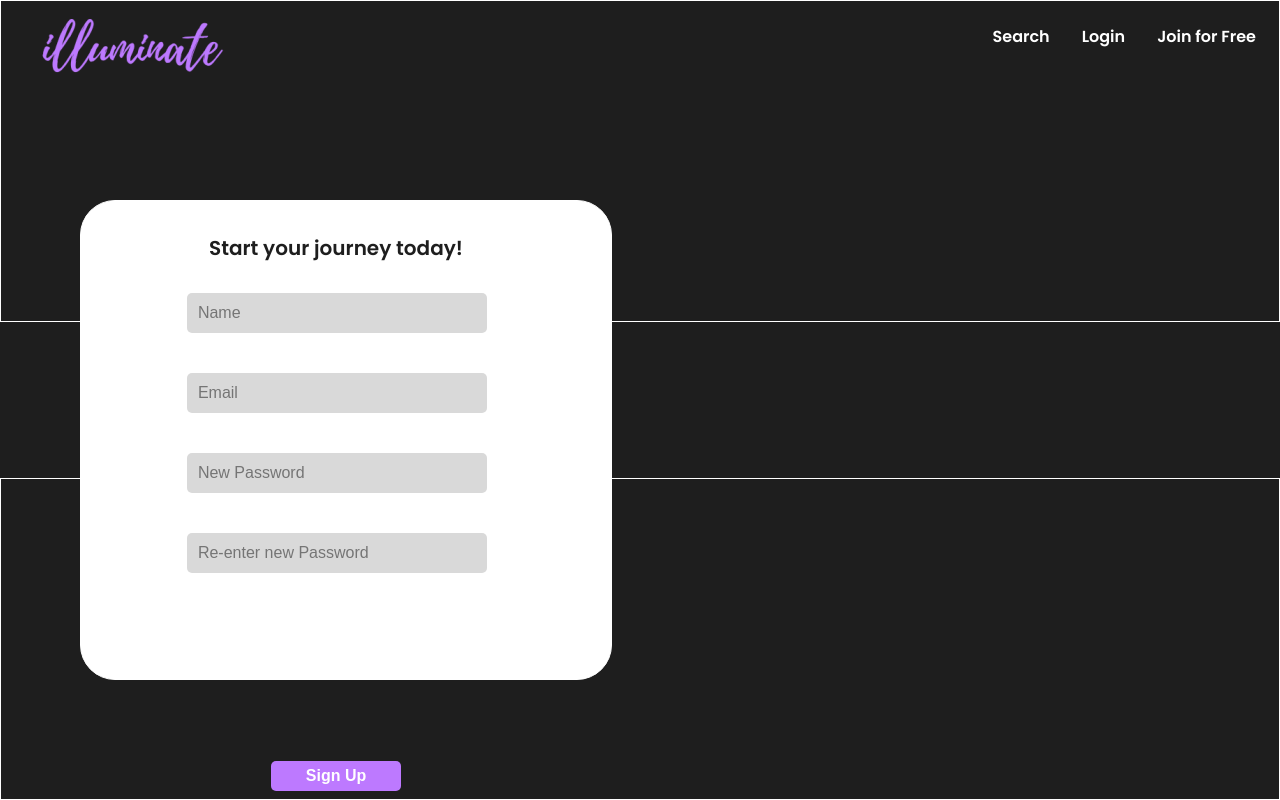
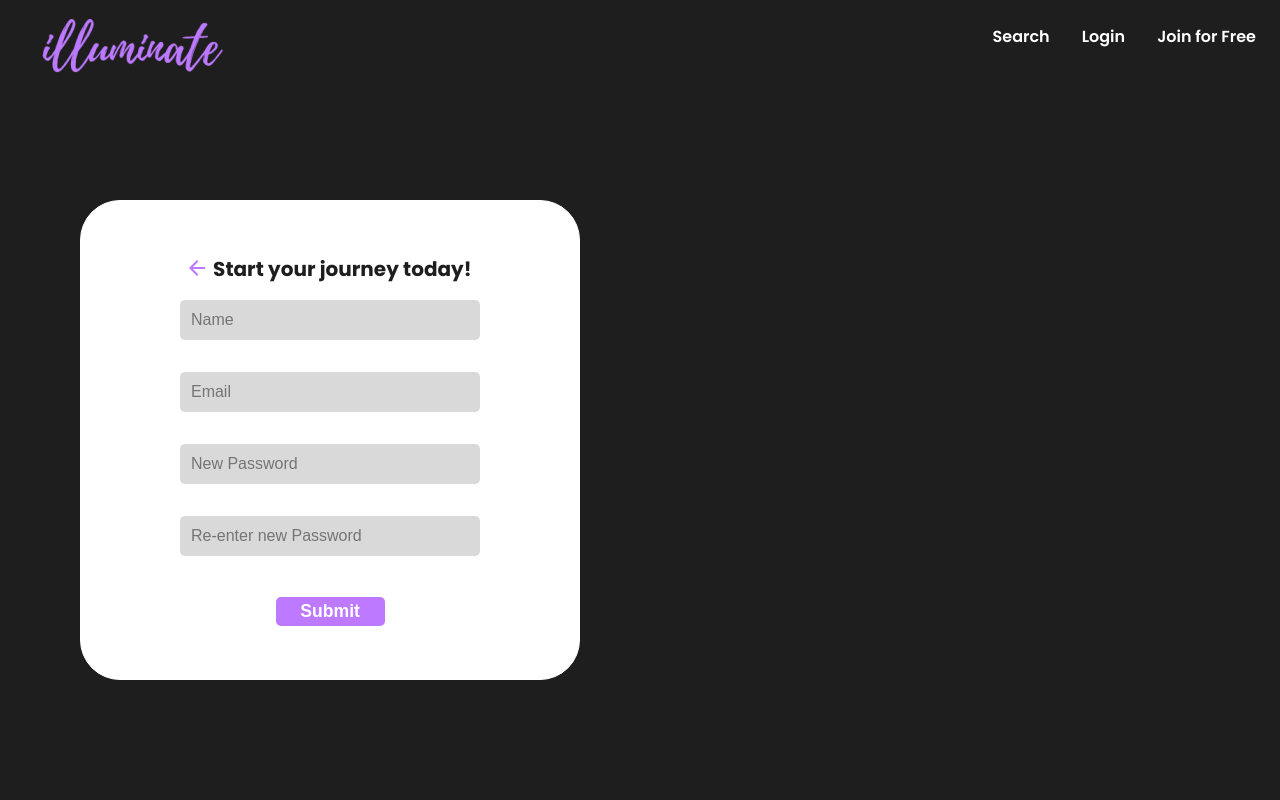
Before and after one commit to aditi977/Illuminate, a React (Create React App) app in the folder frontend/: page /signup in a window 1280 px wide. Built offline with nearby package versions, Linux system fonts and the light colour scheme.

Commit message:
fixed sign up form formatting

```diff
--- a/frontend/src/index.css
+++ b/frontend/src/index.css
@@ -1,4 +1,4 @@
-@import url('https://fonts.googleapis.com/css2?family=Poppins:wght@300;400;500;600&display=swap');
+@import url('https://fonts.googleapis.com/css2?family=Poppins:wght@300;400;500;600;700&display=swap');
 
 body {
   margin: 0;
--- a/frontend/src/pages/SignUp.css
+++ b/frontend/src/pages/SignUp.css
@@ -1,26 +1,3 @@
-.sign-up {
-    /* padding-top: 3em; */
-    margin: 0;
-}
-
-.top-img{
-    /* background-color: #136F63; */
-    border: 1px solid var(--primary-text-color);
-    padding: 10em;
-    position: fixed;
-    top: 0;
-    width: 100%;
-    z-index: -1;
-}
-
-.bottom-img {
-    /* background-color: #136F63; */
-    border: 1px solid var(--primary-text-color);
-    padding: 10em;
-    position: fixed;
-    bottom: 0;
-    width: 100%;
-}
 
 .sign-up-form{
     background-color: #FFFFFF;
@@ -30,10 +7,12 @@
     top: 25vh;
     left: 5em;
 
-    padding: 2em;
+    padding: 1em;
+    display: flex;
     flex-direction: column;
     justify-content: center;
-    border-radius: 35px;
+    align-items: center;
+    border-radius: 40px;
     min-height: 60vh;
 }
 
@@ -45,22 +24,15 @@ input{
     background-color: var(--primary-text-color);
 }
 
-.sign-up-form > label {
-    padding: 1em 0;
+.sign-up-form > input {
+    margin: 1em 0;
 }
-h1{
-    position: relative;
-width: 259px;
-height: 30px;
-left: 96px;
-
-
+.sign-up-form > h1{
 font-family: 'Poppins';
 font-style: normal;
 font-weight: 700;
 font-size: 20px;
 line-height: 30px;
-/* identical to box height */
 
 display: flex;
 align-items: center;
@@ -68,47 +40,22 @@ text-align: center;
 
 color: var(--bg-color);
 }
+
+
 input{
-
     width: 300px;
     height: 40px;
     background: #D9D9D9;
     border-radius: 5px;
 }
-.rectangle1{
-    position: relative;
-    left: 74px;
-    top: 30px;
 
-}
-.rectangle2{
-    position: relative;
-    left: 74px;
-    top: 70px;
-}
-.rectangle3{
-    position: relative;
-    left: 74px;
-    top: 110px;
-}
-.rectangle4{
-    position: relative;
-    left: 74px;
-    top: 150px;
-}
 .signupbtn{
-    /* Rectangle 8 */
-
-
-position: absolute;
-width: 130px;
-height: 30px;
-left: 190px;
-top: 560px;
 font-weight: bold;
 background: #BD79FF;
 border-radius: 5px;
-
+padding: 0.2em 1.4em;
+font-size: 1.1em;
+cursor: pointer;
 }
 /*input[type=password]
 {
--- a/frontend/src/pages/SignUp.js
+++ b/frontend/src/pages/SignUp.js
@@ -1,42 +1,33 @@
 import Header from "../components/Header";
 import './SignUp.css';
+import arrow from './arrow.png'
 
 export default function SignUp() {
     return (
         <>
             <Header />
             <div className='sign-up'>
-                <div className='top-img'></div>
 
-                    <form>
-                        <div class="sign-up-form">
-                            <h1>Start your journey today!</h1>
+                <form>
+                    <div class="sign-up-form">
 
+                        <h1><a href='/'><img src={arrow} /></a>&nbsp;&nbsp;Start your journey today!</h1>
 
+                        <input type="text" placeholder="  Name" name="name" required />
 
-                           <div class="rectangle1">
-                            <input type="text" placeholder="  Name" name="name" required /></div>
-                            <div class="rectangle2">
-                            <input type="text" placeholder="  Email" name="email" required /></div>
+                        <input type="text" placeholder="  Email" name="email" required />
 
-                          <div class="rectangle3">
-                            <input type="password" placeholder="  New Password" name="psw" required /></div>
+                        <input type="password" placeholder="  New Password" name="psw" required />
 
-                            <div class="rectangle4">
-                            <input type="password" placeholder="  Re-enter new Password" name="psw-repeat" required /></div>
+                        <input type="password" placeholder="  Re-enter new Password" name="psw-repeat" required />
 
+                        <p>By creating an account you agree to our <a href="#" style={{ color: " #FFFFFF" }}>Terms & Privacy</a>.</p>
 
-
-                            <p>By creating an account you agree to our <a href="#" style={{color:" #FFFFFF"}}>Terms & Privacy</a>.</p>
-
-                            <div class="clearfix">
-
-                                <button type="submit" class="signupbtn">Sign Up</button>
-                            </div>
+                        <div>
+                            <button type="submit" class="signupbtn">Submit</button>
                         </div>
-                    </form>
-
-                <div className='bottom-img'></div>
+                    </div>
+                </form>
             </div>
         </>
 
```
Also changed, not shown: frontend/src/pages/arrow.png (added).
